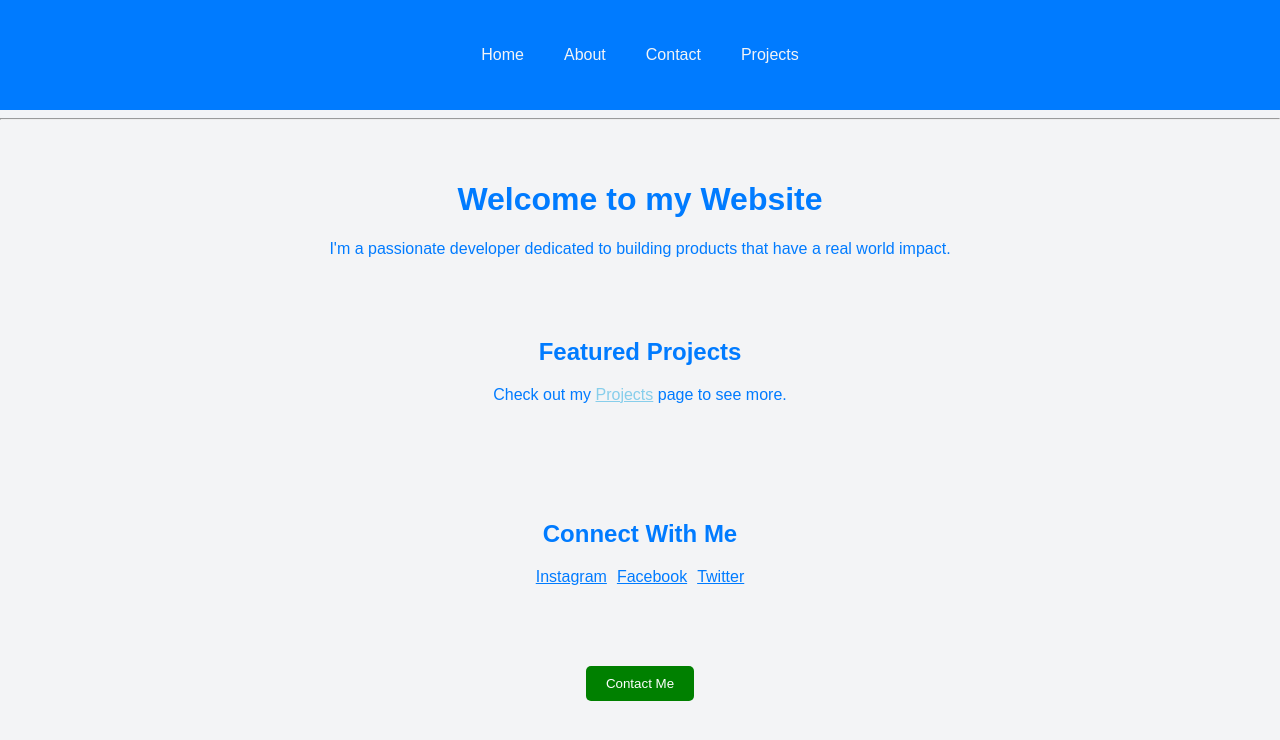
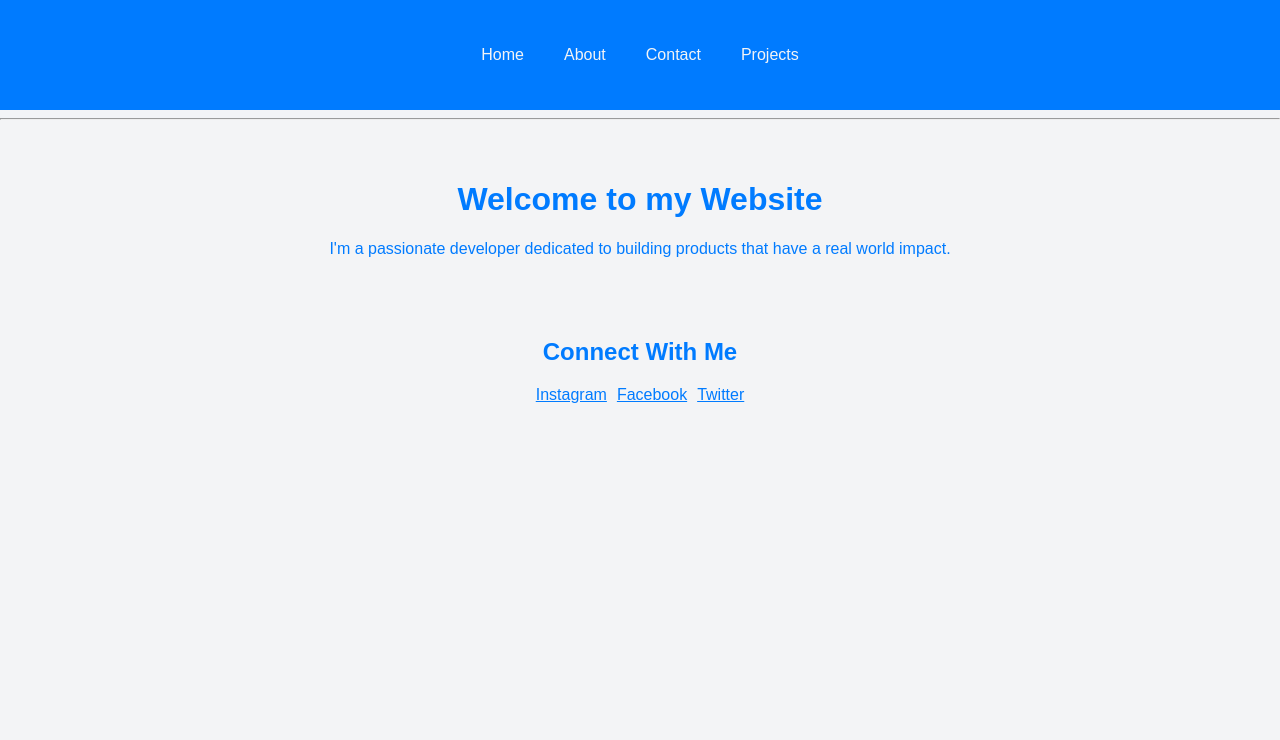
Before and after one commit to LB45000/SPA-Portfolio-Final, a React (Create React App) app: page / in a window 1280 px wide. Shown: the top 740 px of the page. Built offline with nearby package versions, Linux system fonts and the light colour scheme.

Commit message:
Update Home.js

```diff
--- a/src/components/Home.js
+++ b/src/components/Home.js
@@ -5,25 +5,11 @@ function Home() {
     <div style={{ textAlign: 'center', marginTop: '20px' }}>
       <h1>Welcome to my Website</h1>
       <p>I'm a passionate developer dedicated to building products that have a real world impact.</p>
-
-      <div style={{ marginTop: '40px' }}>
-        <h2>Featured Projects</h2>
-        {}
-        <p>Check out my <a href="/projects" style={{color: 'skyblue'}}>Projects</a> page to see more.</p>
-      </div>
-
       <div style={{ marginTop: '40px' }}>
         <h2>Connect With Me</h2>
-        {}
-        <a href="https://www.instagram.com/" style={{marginRight: '10px'}}>Instagram</a>
-        <a href="https://about.meta.com/" style={{marginRight: '10px'}}>Facebook</a>
+        <a href="https://www.instagram.com/" style={{ marginRight: '10px' }}>Instagram</a>
+        <a href="https://about.meta.com/" style={{ marginRight: '10px' }}>Facebook</a>
         <a href="https://twitter.com">Twitter</a>
-      </div>
-
-      <div style={{ marginTop: '40px' }}>
-        <button style={{padding: '10px 20px', backgroundColor: 'green', color: 'white', borderRadius: '5px'}}>
-          <a href="/contact" style={{color: 'white', textDecoration: 'none'}}>Contact Me</a>
-        </button>
       </div>
     </div>
   );
```
